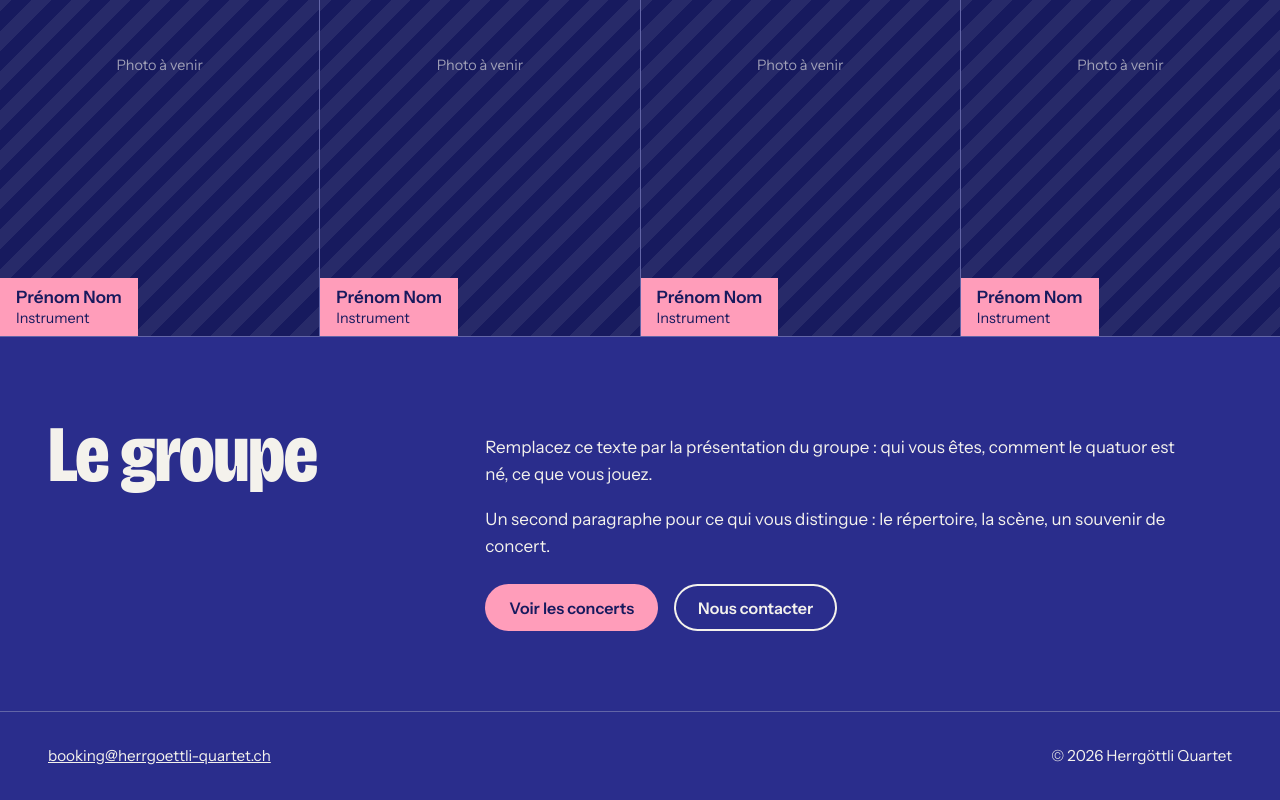
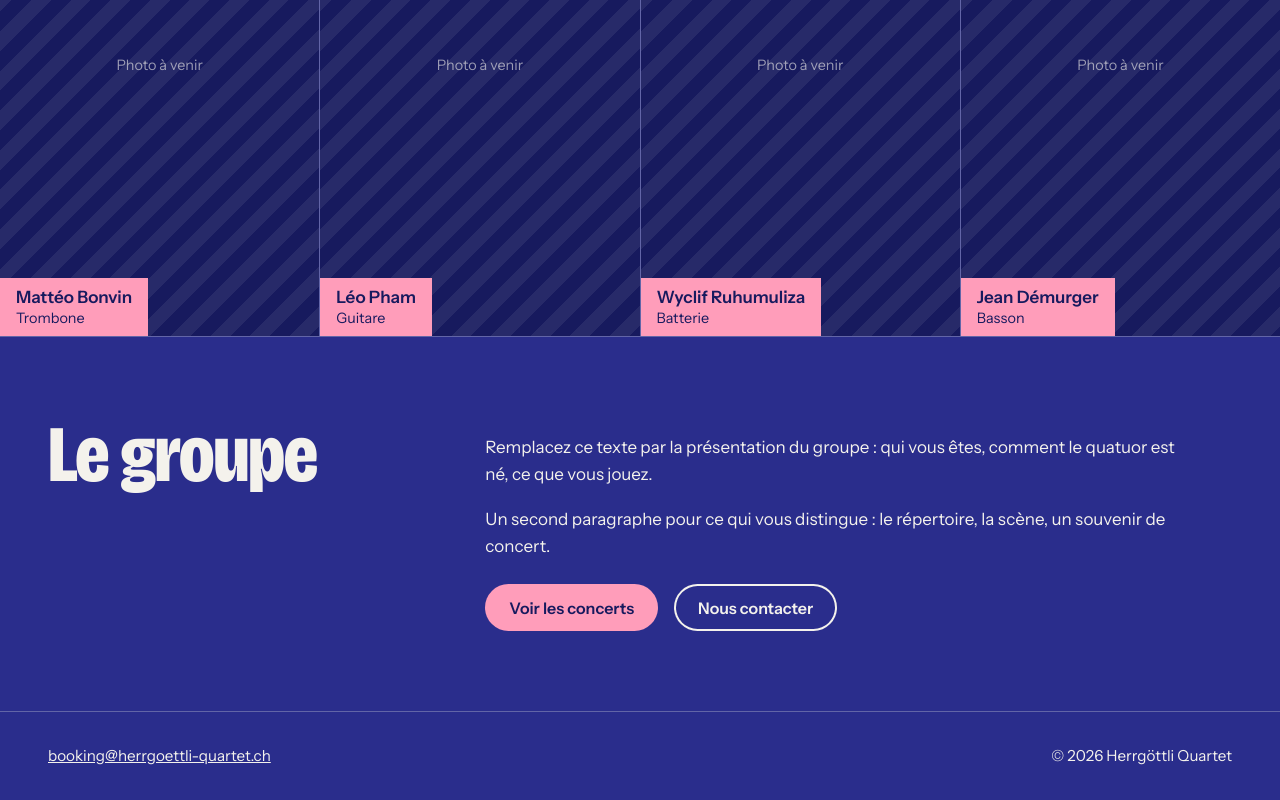
Before and after one commit to MattBonv/herrgoettli-quartet, an Angular app: page / in a window 1280 px wide. Shown: the part 661-1461 px from the top of the page. Built offline with nearby package versions, Linux system fonts and the light colour scheme.

Commit message:
New Names

```diff
--- a/src/app/data.ts
+++ b/src/app/data.ts
@@ -12,10 +12,10 @@ export const ABOUT = [
 
 // photo : chemin dans public/images, par ex. '/images/prenom.jpg'. Laissez vide tant que vous n'avez pas la photo.
 export const MEMBERS: { name: string; role: string; photo?: string }[] = [
-  { name: 'Prénom Nom', role: 'Instrument' },
-  { name: 'Prénom Nom', role: 'Instrument' },
-  { name: 'Prénom Nom', role: 'Instrument' },
-  { name: 'Prénom Nom', role: 'Instrument' },
+  { name: 'Mattéo Bonvin', role: 'Trombone' },
+  { name: 'Léo Pham', role: 'Guitare' },
+  { name: 'Wyclif Ruhumuliza', role: 'Batterie' },
+  { name: 'Jean Démurger', role: 'Basson' },
 ];
 
 // date au format AAAA-MM-JJ. Les concerts passés basculent seuls dans « Passés ».
```
